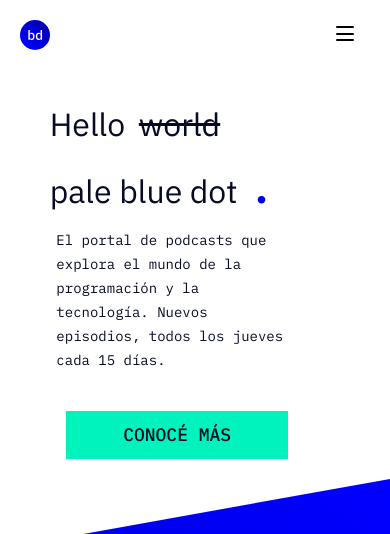
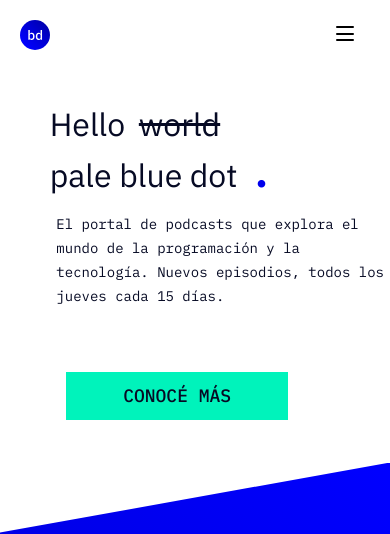
Before and after one commit to marquesin/Mi-primer-comit, a plain HTML site: page index.html in a window 390 px wide. Shown: the top 534 px of the page. Drawn offline with Linux system fonts and the light colour scheme.

Commit message:
espacio en tit de mobil

```diff
--- a/style.css
+++ b/style.css
@@ -521,10 +521,12 @@ i{
     font-size: 2em;
     display: block;
     margin-top: 0;
+    line-height: 42px;
   }
   .dparrafito{
-    width: 228px;
+    /*width: 228px;*/
     height: 66px;
+    margin-top: 5%;
   }
   .parrafito{
     font-size: 14px;
@@ -532,7 +534,7 @@ i{
   .button{
     width: 288px;
     height: 48px;
-    margin-top: 45%;
+    margin-top: 35%;
   }
   .dbutton{
     display: flex;
```
